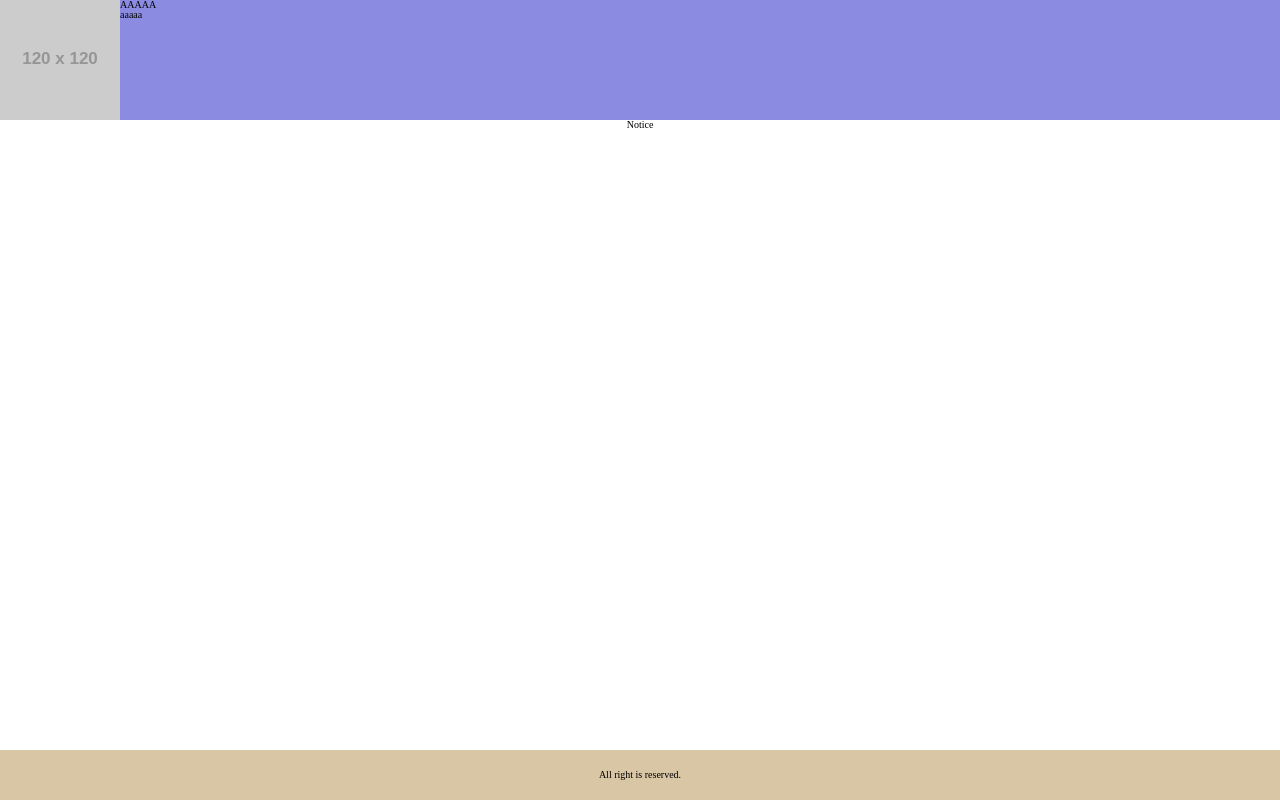
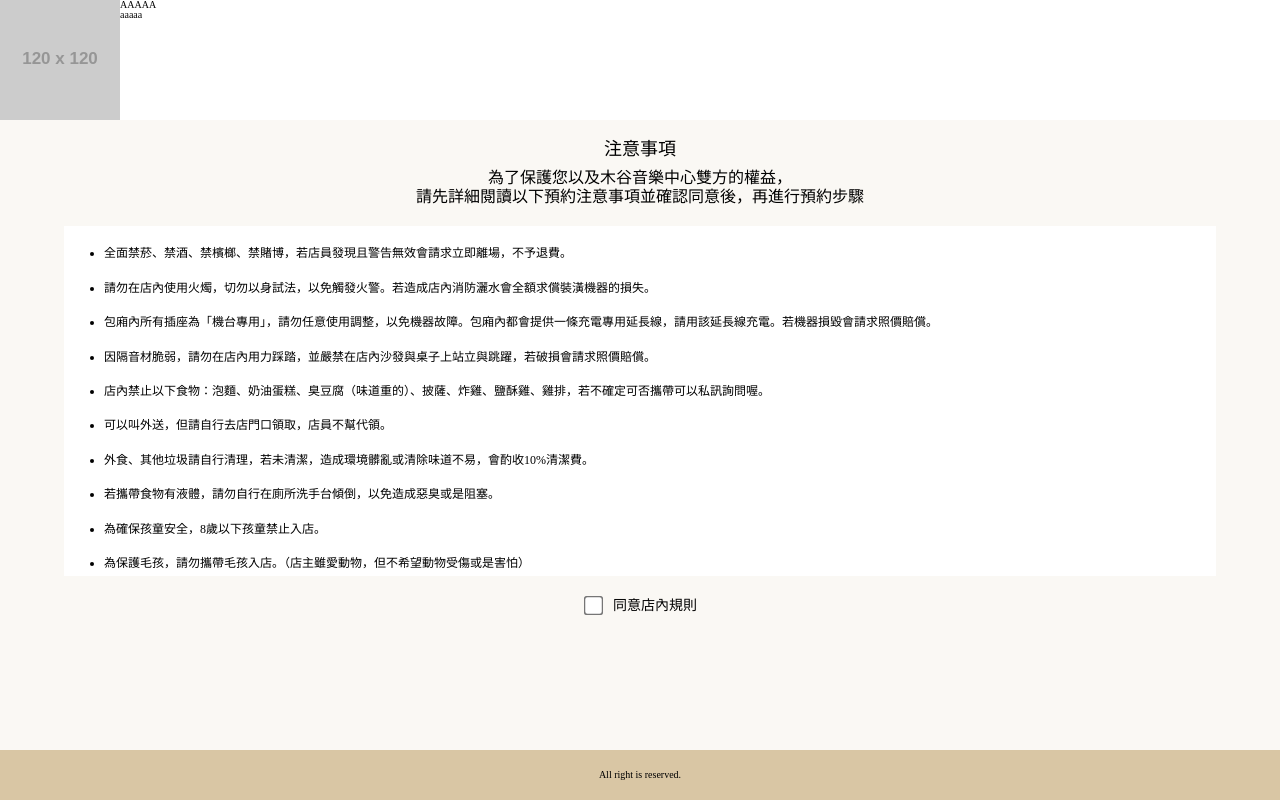
Before and after one commit to mshmwr/reservation-system, a React (Create React App) app: page /#/notice in a window 1280 px wide. Built offline with nearby package versions, Linux system fonts and the light colour scheme.

Commit message:
finish Notice page

```diff
--- a/src/css/common.css
+++ b/src/css/common.css
@@ -6,12 +6,15 @@
   --main-light37: #e9decc37;
   --main-bg: #f6f2ec;
   --white: #ffffff;
+  --light-gray: #f1f1f1;
   --black: #000000;
+
   /* font-size */
   --title-font-size: 1.8rem;
   --subtitle-font-size: 1.6rem;
   --heading-font-size: 1.4rem;
   --text-font-size: 1.2rem;
+  --line-height-multiple: 1.2;
 
   /* other */
   --border-radius: 5px;
@@ -23,6 +26,35 @@ html {
   box-sizing: border-box;
 }
 
+.common__title {
+  font-size: var(--title-font-size);
+}
+.common__subtitle {
+  font-size: var(--subtitle-font-size);
+}
+
+.common__heading {
+  font-size: var(--heading-font-size);
+}
+.common__text {
+  font-size: var(--text-font-size);
+}
+
+.common__block {
+  text-align: center;
+  margin: var(--div-margin);
+}
+
+.common__titleBlock {
+  margin: 2rem auto;
+  width: 60%;
+}
+
+.common__hidden {
+  display: none;
+}
+
+/* button submit style*/
 .common__submit {
   background-color: var(--main-normal);
   min-width: 5rem;
@@ -41,3 +73,25 @@ html {
   border: 1px solid var(--main-normal);
   transition: all 0.2s ease;
 }
+
+/* scrollbar style */
+
+/* width */
+::-webkit-scrollbar {
+  width: 10px;
+}
+
+/* Track */
+::-webkit-scrollbar-track {
+  background: var(--light-gray);
+}
+
+/* Handle */
+::-webkit-scrollbar-thumb {
+  background: var(--main-light);
+}
+
+/* Handle on hover */
+::-webkit-scrollbar-thumb:hover {
+  background: var(--main-normal);
+}
--- a/src/css/index.css
+++ b/src/css/index.css
@@ -16,9 +16,8 @@ header {
 main {
   width: 100%;
   display: flex;
-  flex-direction: column;
   flex: 1;
-  align-items: center;
+  align-items: stretch;
 }
 footer {
   display: flex;
@@ -41,5 +40,4 @@ footer {
   display: flex;
   flex: 1;
   flex-direction: column;
-  background-color: rgb(139, 139, 226);
 }
--- a/src/pages/BulletinBoard.js
+++ b/src/pages/BulletinBoard.js
@@ -58,7 +58,6 @@ export default class BulletinBoard extends Component {
             </div>
           ))}
         </div>
-        <div></div>
         <Link to="/" className="">
           <Button text="返回首頁"></Button>
         </Link>
--- a/src/pages/Home.css
+++ b/src/pages/Home.css
@@ -34,6 +34,5 @@
 .home__content__btn {
   display: flex;
   justify-content: center;
-  margin: var(--div-margin);
   text-decoration: none;
 }
--- a/src/pages/Home.js
+++ b/src/pages/Home.js
@@ -17,10 +17,10 @@ function Home() {
           <p>Title</p>
           <p>text</p>
         </div>
-        <Link to="/notice" className="home__content__btn">
+        <Link to="/notice" className="common__block home__content__btn">
           <Button text="開始預約"></Button>
         </Link>
-        <Link to="/bulletinBoard" className="home__content__btn">
+        <Link to="/bulletinBoard" className="common__block home__content__btn">
           <Button text="前往留言版(臨時按鈕)"></Button>
         </Link>
       </div>
--- a/src/pages/Notice.css
+++ b/src/pages/Notice.css
@@ -0,0 +1,54 @@
+.notice {
+  width: 100%;
+  background-color: var(--main-light37);
+  text-align: center;
+  display: flex;
+  flex-direction: column;
+  align-items: stretch;
+}
+
+.notice__title {
+  margin-bottom: 1rem;
+}
+
+.notice__subtitle {
+  line-height: calc(var(--subtitle-font-size) * var(--line-height-multiple));
+}
+
+.notice__list {
+  width: 90%;
+  height: 350px;
+  overflow: auto;
+  background-color: var(--white);
+  text-align: left;
+}
+
+.notice__list ul {
+  padding: 2rem 2rem 0px 4rem;
+  line-height: calc(var(--text-font-size) * var(--line-height-multiple));
+}
+
+.notice__list li {
+  list-style-type: disc;
+  padding-bottom: 2rem;
+}
+
+.notice__form {
+  display: flex;
+  flex-direction: column;
+  flex-grow: 1;
+}
+
+.notice__form__accept {
+  display: flex;
+  justify-content: center;
+  align-items: center;
+}
+
+.notice__form__accept > input {
+  transform: scale(1.5);
+}
+
+.notice__form__accept > label {
+  margin-left: 10px;
+}
--- a/src/pages/Notice.js
+++ b/src/pages/Notice.js
@@ -1,7 +1,83 @@
-import React from "react";
+import React, { useState } from "react";
 import "./Notice.css";
+import { Button } from "../components/Button";
+import { Link } from "react-router-dom";
+
 function Notice() {
-  return <div className="notice">Notice</div>;
+  const noticeTitle = ["注意事項"];
+  const noticeSubtitle = [
+    "為了保護您以及木谷音樂中心雙方的權益，",
+    "請先詳細閱讀以下預約注意事項並確認同意後，再進行預約步驟",
+  ];
+  const noticeList = [
+    "全面禁菸、禁酒、禁檳榔、禁賭博，若店員發現且警告無效會請求立即離場，不予退費。",
+    "請勿在店內使用火燭，切勿以身試法，以免觸發火警。若造成店內消防灑水會全額求償裝潢機器的損失。",
+    "包廂內所有插座為「機台專用」，請勿任意使用調整，以免機器故障。包廂內都會提供一條充電專用延長線，請用該延長線充電。若機器損毀會請求照價賠償。",
+    "因隔音材脆弱，請勿在店內用力踩踏，並嚴禁在店內沙發與桌子上站立與跳躍，若破損會請求照價賠償。",
+    "店內禁止以下食物：泡麵、奶油蛋糕、臭豆腐（味道重的）、披薩、炸雞、鹽酥雞、雞排，若不確定可否攜帶可以私訊詢問喔。",
+    "可以叫外送，但請自行去店門口領取，店員不幫代領。",
+    "外食、其他垃圾請自行清理，若未清潔，造成環境髒亂或清除味道不易，會酌收10%清潔費。",
+    "若攜帶食物有液體，請勿自行在廁所洗手台傾倒，以免造成惡臭或是阻塞。",
+    "為確保孩童安全，8歲以下孩童禁止入店。",
+    "為保護毛孩，請勿攜帶毛孩入店。（店主雖愛動物，但不希望動物受傷或是害怕）",
+    "請於預約前詳閱本注意事項，並轉知一同參與之成員。",
+    "請愛護與善待店員，勿拍打與怒罵，大家一同創造友善的環境。",
+    "大家一起開開心心唱歌吧♡(*´∀｀*)人(*´∀｀*)♡",
+  ];
+  const [check, setCheck] = useState(false);
+  const handleChange = () => setCheck(!check);
+
+  return (
+    <div className="notice">
+      <div className="common__titleBlock">
+        {noticeTitle.map((title, index) => {
+          return (
+            <div key={`title${index}`} className="notice__title common__title">
+              <p>{title}</p>
+            </div>
+          );
+        })}
+        {noticeSubtitle.map((subtitle, index) => {
+          return (
+            <div
+              key={`title${index}`}
+              className="notice__subtitle common__subtitle"
+            >
+              <p>{subtitle}</p>
+            </div>
+          );
+        })}
+      </div>
+
+      <div className="notice__list common__text common__block">
+        <ul>
+          {noticeList.map((notice, index) => {
+            return <li key={`notice${index}`}>{notice}</li>;
+          })}
+        </ul>
+      </div>
+      <form name="notice-form" className="notice__form" onChange={handleChange}>
+        <div className="notice__form__accept common__block">
+          <input
+            type="checkbox"
+            id="accept-notice-rule"
+            name="accept-notice-rule"
+            value="false"
+          ></input>
+          <label htmlFor="accept-notice-rule" className="common__heading">
+            同意店內規則
+          </label>
+        </div>
+
+        <Link
+          to="/reservation"
+          className={`common__block  ${check ? null : "common__hidden"}`}
+        >
+          <Button text="前往預約"></Button>
+        </Link>
+      </form>
+    </div>
+  );
 }
 
 export default Notice;
```
